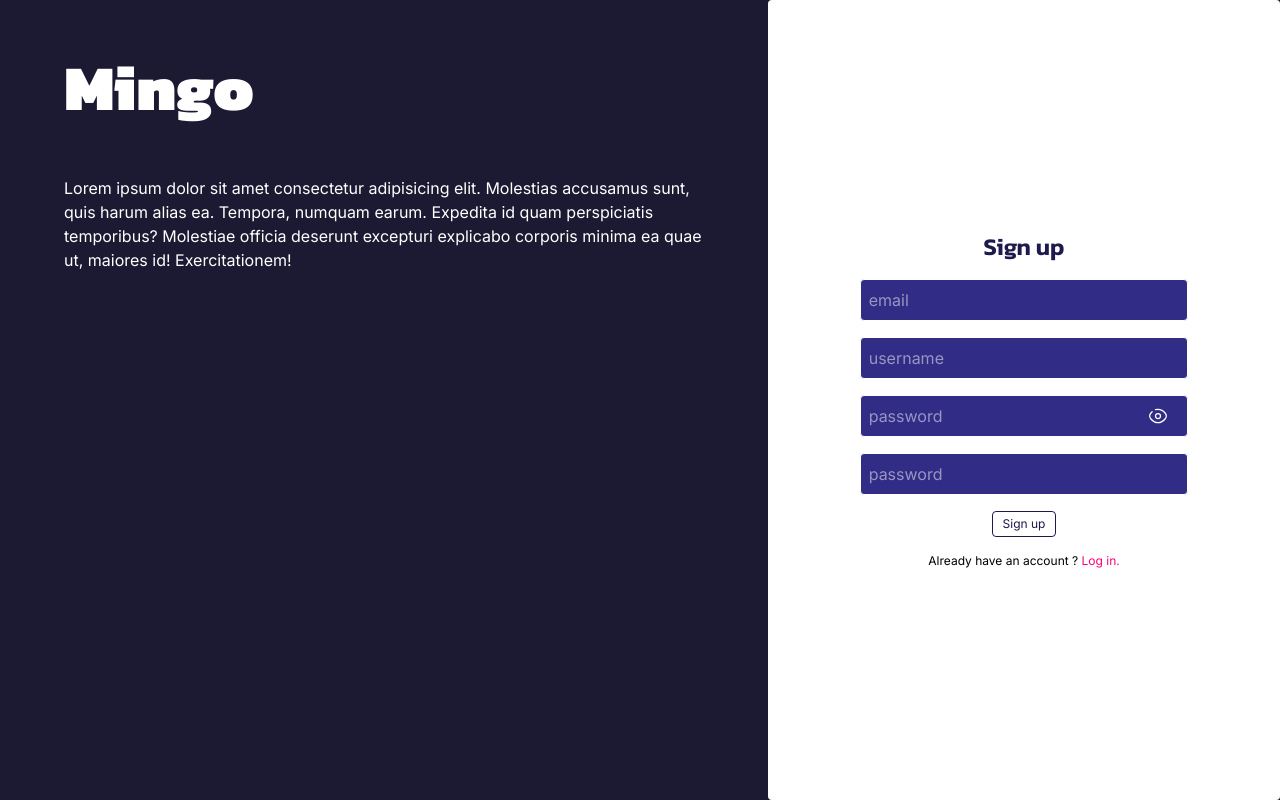
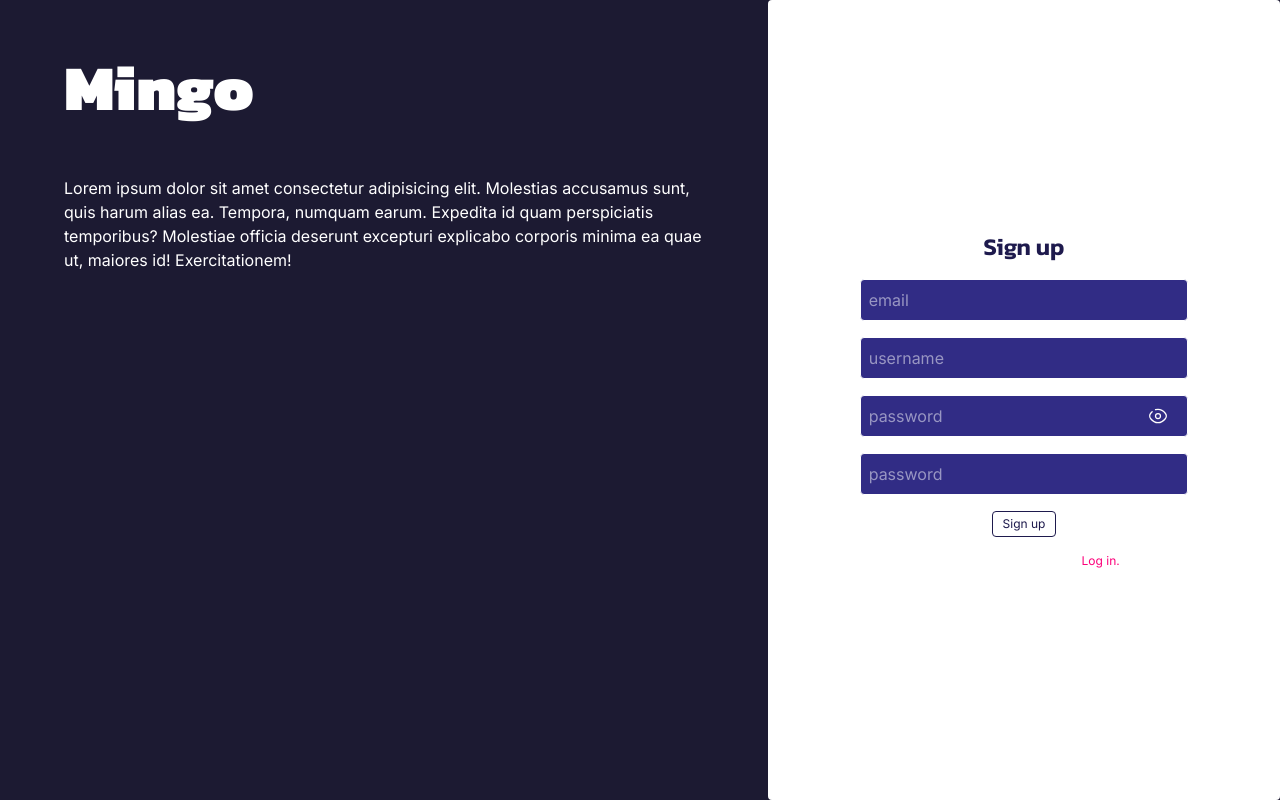
Before and after one commit to WildCodeSchool/2024-12-orleans-cda-project3-team-c, a React (Vite) app in the folder packages/frontend/web/: page /inscription in a window 1280 px wide. Built offline with nearby package versions, Linux system fonts and the light colour scheme; no server answers.

Commit message:
bug build

```diff
--- a/packages/frontend/web/src/components/signup-comp.tsx
+++ b/packages/frontend/web/src/components/signup-comp.tsx
@@ -57,7 +57,7 @@ export default function SignupComp() {
 
           <Button title={'Sign up'} />
 
-          <p className='text-xs text-[#000000]'>
+          <p className='text-xs'>
             {'Already have an account ? '}
             <Link to={'/connexion'} className='text-rose-600'>
               {' Log in.'}
```
